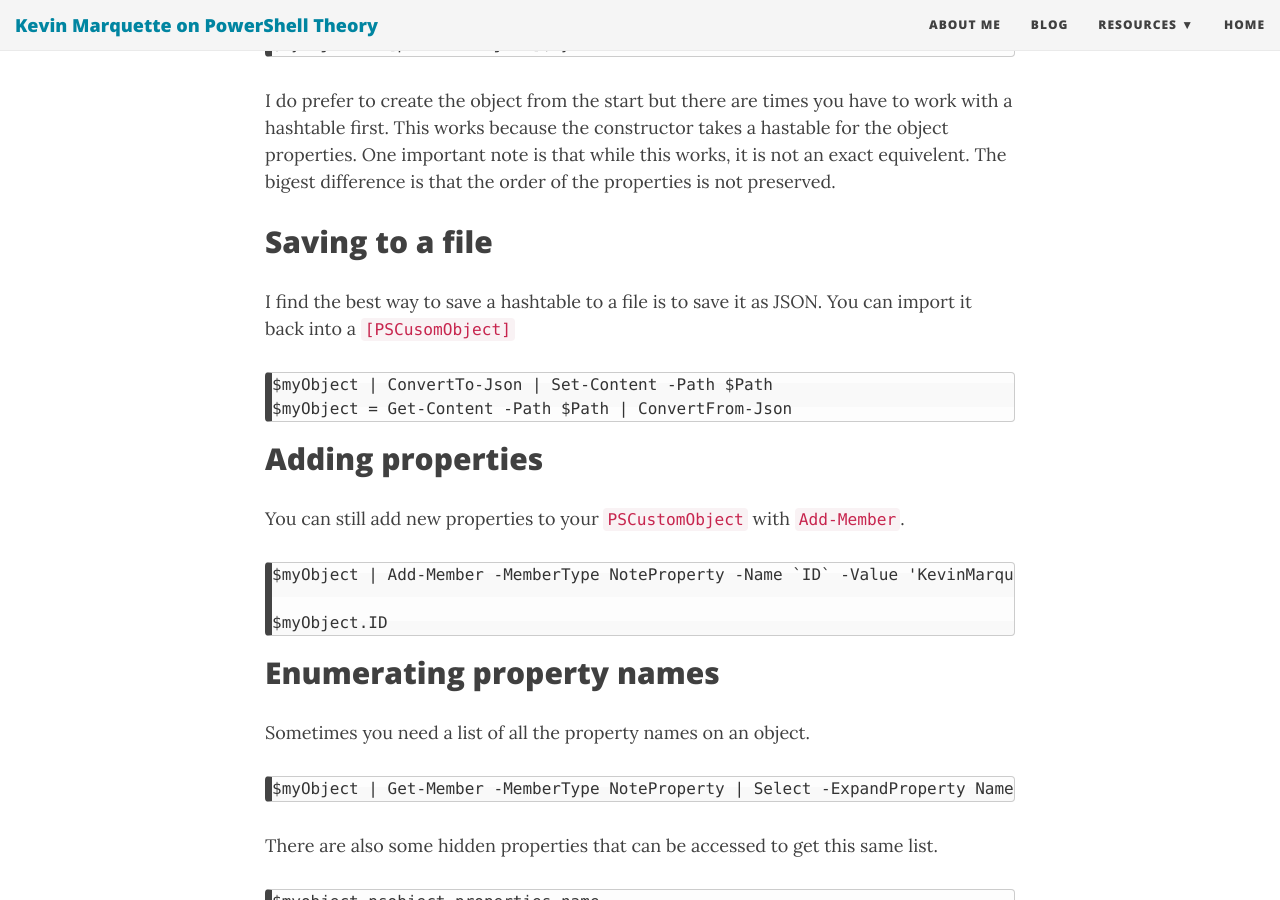
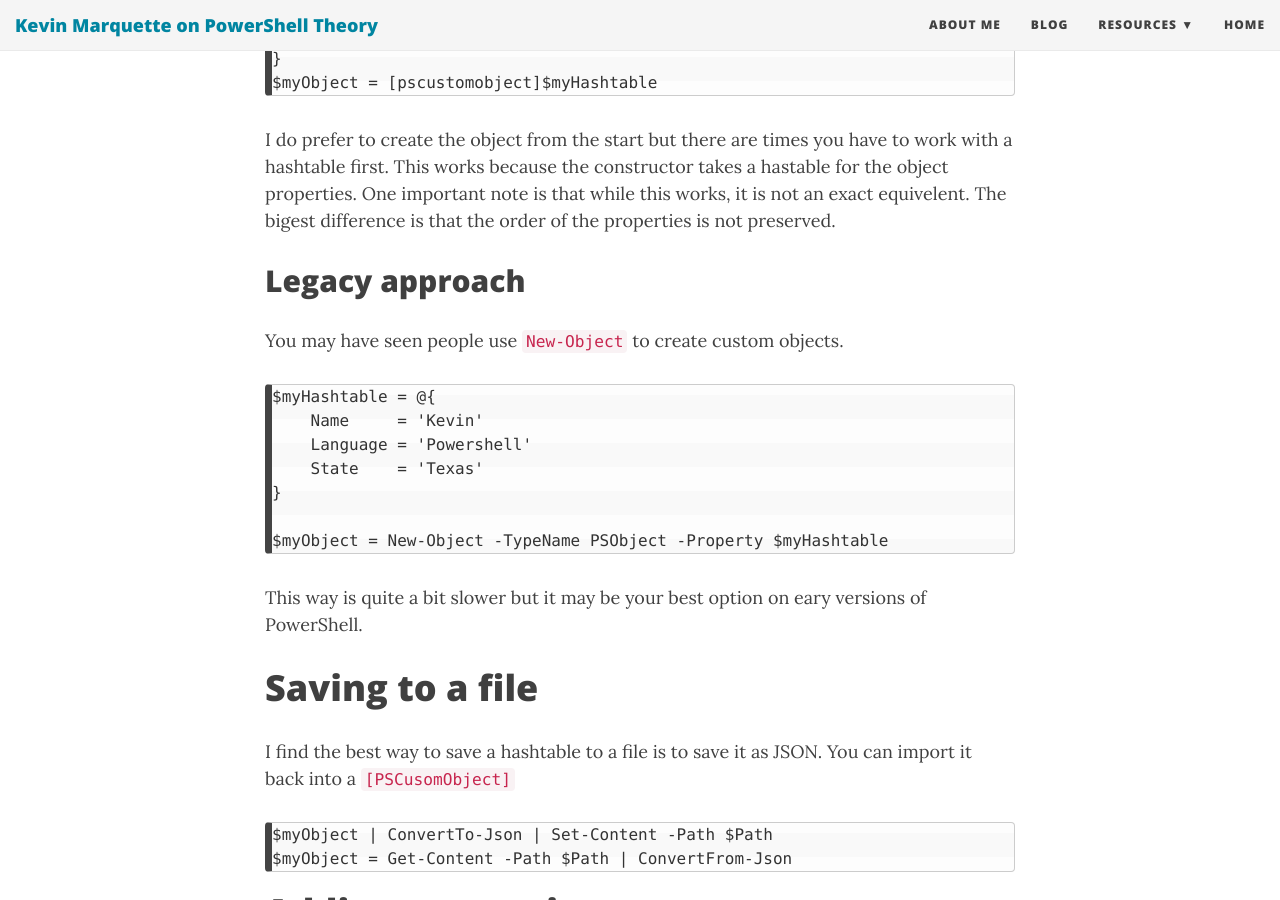
Before and after one commit to KevinMarquette/kevinmarquette.github.io, a Jekyll site: the page built from _posts/2016-10-28-powershell-everything-you-wanted-to-know-about-pscustomobject.md, in a window 1280 px wide and 900 px high, scrolled down 1822 px. Built offline with Jekyll 4.4.1, drawn with Linux system fonts in a browser that asks for light colours; nearby versions of some CDN libraries.

```diff
--- a/_posts/2016-10-28-powershell-everything-you-wanted-to-know-about-pscustomobject.md
+++ b/_posts/2016-10-28-powershell-everything-you-wanted-to-know-about-pscustomobject.md
@@ -7,13 +7,13 @@
 
 `PSCustomObject`s are a great tool to add into your Powershell toolbelt. Let's start with the basics and work our way into the more advanced features. The idea behind using a `PSCustomObject` is to have a very simple way to create structured data. Take a look at the first example and you will have a better idea of what that means.
 
-## Index
+# Index
 
 * TOC
 {:toc}
 
 
-## Creating a PSCustomObject
+# Creating a PSCustomObject
 
 I love using `[PSCustomObject]` in Powershell. Creating a usable object has never been easier. Because of that, I am going to skip over all the other ways you can create an object but I do need to mention that most of this is Powershell v3.0 and newer.
 
@@ -29,6 +29,8 @@
 
     $myObject.Name
 
+
+
 ## Converting a hashtable
 
 While I am on the topic, did you know you could do this:
@@ -42,7 +44,22 @@
 
 I do prefer to create the object from the start but there are times you have to work with a hashtable first. This works because the constructor takes a hastable for the object properties. One important note is that while this works, it is not an exact equivelent. The bigest difference is that the order of the properties is not preserved.
 
-## Saving to a file
+## Legacy approach
+
+You may have seen people use `New-Object` to create custom objects.
+
+    $myHashtable = @{
+        Name     = 'Kevin'
+        Language = 'Powershell'
+        State    = 'Texas'
+    }
+
+    $myObject = New-Object -TypeName PSObject -Property $myHashtable
+
+This way is quite a bit slower but it may be your best option on eary versions of PowerShell.
+
+
+# Saving to a file
 
 I find the best way to save a hashtable to a file is to save it as JSON. You can import it back into a `[PSCusomObject]`
 
@@ -50,7 +67,7 @@
     $myObject = Get-Content -Path $Path | ConvertFrom-Json
 
 
-## Adding properties
+# Adding properties
 
 You can still add new properties to your `PSCustomObject` with `Add-Member`.
 
@@ -58,7 +75,7 @@
 
     $myObject.ID
 
-## Enumerating property names
+# Enumerating property names
 
 Sometimes you need a list of all the property names on an object.
 
@@ -95,7 +112,7 @@
         $hashtable[$property] = $myObject.$property
     }
 
-## Adding object methods
+# Adding object methods
 
 If you need to add a script method to an object, you can do it with `Add-Member` and a `ScriptBlock`. You have to use the `this` automatic varialbe reference the current object. Here is a scriptblock to turn a object into a hashtable. (same code form the last example)
 
@@ -122,7 +139,7 @@
 
     $myObject.ToHashtable()
 
-## Objects vs Value types
+# Objects vs Value types
 
 Objects and value types don't handle variable assignments the same way. If you assign value types to each other, only the value get copied to the new variable.
 
@@ -140,7 +157,7 @@
 
 Because `$third` and `$fourth` reference the same instance of an object, both `$third.key` and `$fourth.Key` are 4.
 
-### psobject.copy()
+## psobject.copy()
 
 If you need a true copy of an object, you can clone it.
 
@@ -152,7 +169,7 @@
 
 I call this a shallow copy because if you have nested objects. (where the properties contain other objects). Only the top level values are copied. The child objects will reference each other.
 
-## PSTypeName for custom object types
+# PSTypeName for custom object types
 
 Now that we have an object, there are a few more things we can do with it that may not be nearly as obvious. First thing we need to do is give it a `PSTypeName`. This is the most common way I see people do it:
 
@@ -169,7 +186,7 @@
 
 I love how nicely this just fits into the language. Now that we have an object with a proper type name, we can do some more things.
 
-## Using DefaultPropertySet (the long way)
+# Using DefaultPropertySet (the long way)
 
 Powershell decides for us what properties to display by default. A lot of the native commands have a `.ps1xml` [formating file](https://mcpmag.com/articles/2014/05/13/powershell-properties-part-3.aspx) that does all the heavy lifting. From this [post by Boe Prox](https://learn-powershell.net/2013/08/03/quick-hits-set-the-default-property-display-in-powershell-on-custom-objects/), there is another way for us to do this on our custom object using just Powershell. We can give it a `MemberSet` for it to use.
 
@@ -194,7 +211,7 @@
 
     $myObject | Format-List *
 
-## Update-TypeData with ScriptProperty
+# Update-TypeData with ScriptProperty
 
 Something else that I got out of that video was creating script properties for your objects. This would be a good time to point out that this works for existing objects too.
 
@@ -208,7 +225,7 @@
 
 You can do this before your object is created or after and it will still work. This is what makes this different then using `Add-Member` with a script property. When you use `Add-Member` the way I refferenced earlier, it only exists on that specific instance of the object. This one applies to all objects with this `TypeName`.
 
-## Function parameters
+# Function parameters
 
 You can now use these custom types for parameters in your functions and scripts. You can  have one function create these custom objects and then pass them into other functions.
 
@@ -216,7 +233,7 @@
 
 Powershell will then require that the object be of the type you specified. It will throw a validation error if the type does not match automatically to save you the step of testing for it in your code. A great example of letting Powershell do what it does best.
 
-## Function OutputType
+# Function OutputType
 
 You can also define an `OutputType` for your advanced functions.
 
@@ -234,7 +251,7 @@
 
 With that said, if you are utilizing Pester to unit test your functions then it would be a good idea to validate the output objects match your `OutputType`. This could catch variables that just fall to the pipe when they shouldn't.
 
-## Closing thoughts
+# Closing thoughts
 
 The context of this was all about `[PSCustomObject]`, but a lot of this information applies to objects in general.
 
```
Also changed, not shown: _draft/gherkin part 3.md (+42 -1 lines), _posts/2017-02-26-Powershell-DSL-intro-to-domain-specific-languages-part-1.md (+1 -0 lines), _posts/2017-03-04-Powershell-DSL-example-RDCMan.md (+1 -0 lines), _posts/2017-03-13-Powershell-DSL-design-patterns.md (+3 -1 lines), _posts/2017-05-05-PowerShell-TypeExtension-DSL-part-4.md (added, +364 -0 lines).
